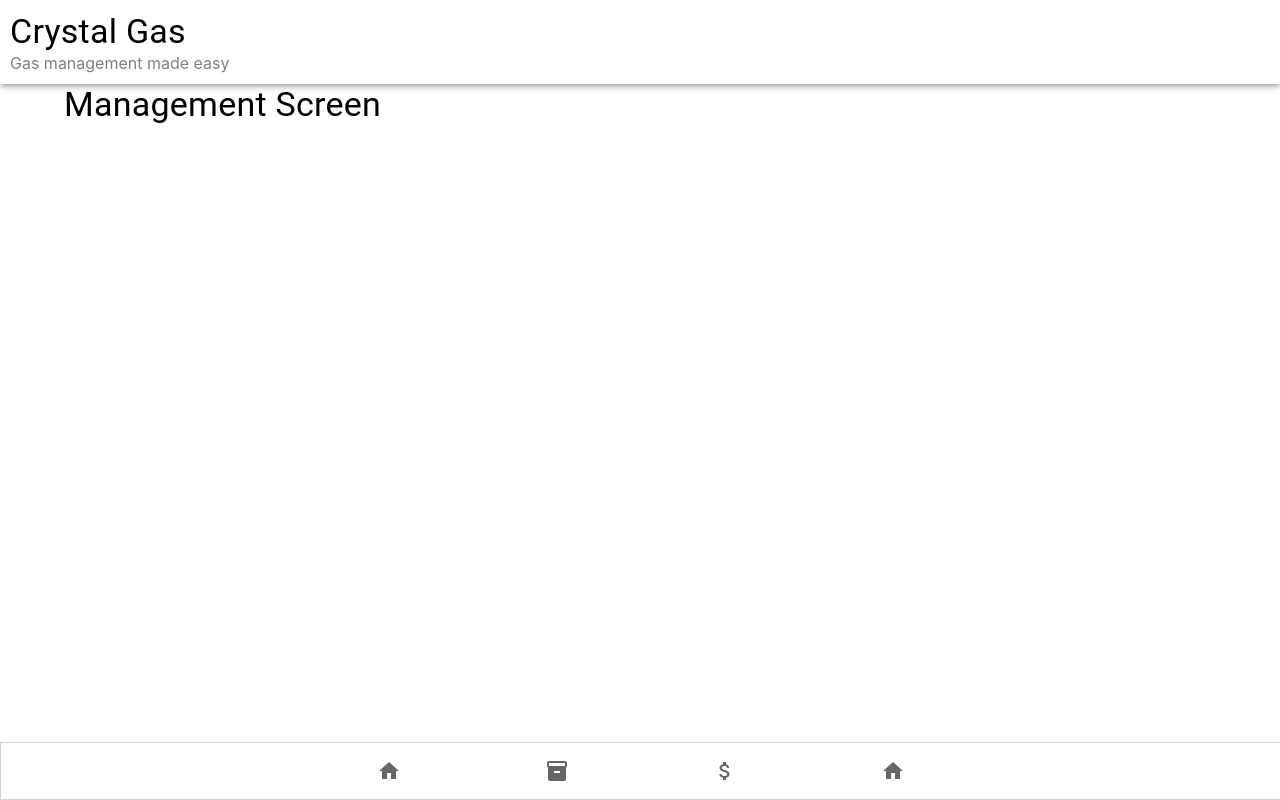
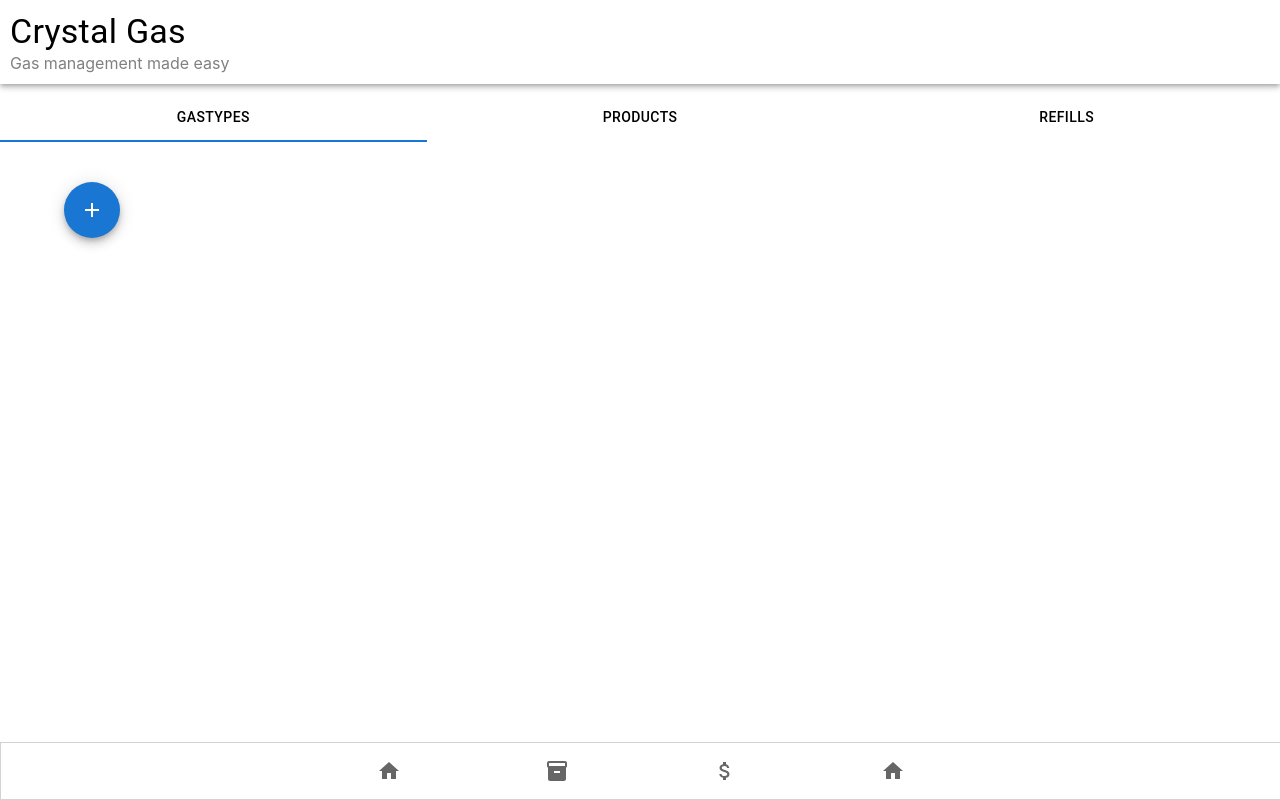
Before and after one commit to iantanui/crystal-gas, a React (Create React App) app: page /management in a window 1280 px wide. Built offline with nearby package versions, Linux system fonts and the light colour scheme.

Commit message:
management

```diff
--- a/src/components/BottomBar/BottomBar.js
+++ b/src/components/BottomBar/BottomBar.js
@@ -17,7 +17,7 @@ const BottomBar = () => {
       <BottomNavigationAction label="Home" value="/" icon={<Home />} />
       <BottomNavigationAction label="Products" value="/products" icon={<Inventory />} />
       <BottomNavigationAction label="Refills" value="/refills" icon={<AttachMoney />} />
-      <BottomNavigationAction label="GasTypes" value="/gasTypes" icon={<Home />} />
+      <BottomNavigationAction label="Manage" value="/management" icon={<Home />} />
     </BottomNavigation>
   );
 };
--- /dev/null
+++ b/src/components/TabPanel.js
@@ -0,0 +1,31 @@
+import React from 'react';
+import PropTypes from 'prop-types';
+import { Box, Typography } from '@mui/material';
+
+const TabPanel = (props) => {
+  const { children, value, index, ...other } = props;
+
+  return (
+    <div
+      role="tabpanel"
+      hidden={value !== index}
+      id={`tabpanel-${index}`}
+      aria-labelledby={`tab-${index}`}
+      {...other}
+    >
+      {value === index && (
+        <Box p={3}>
+          <Typography>{children}</Typography>
+        </Box>
+      )}
+    </div>
+  );
+};
+
+TabPanel.propTypes = {
+  children: PropTypes.node,
+  value: PropTypes.any.isRequired,
+  index: PropTypes.any.isRequired,
+};
+
+export default TabPanel;
--- a/src/pages/ManagementScreen.js
+++ b/src/pages/ManagementScreen.js
@@ -1,10 +1,44 @@
-import React from 'react';
-import { Container, Typography } from '@mui/material';
+import React, { useState } from "react";
+import { Box, Tab, Tabs } from "@mui/material";
+import GasTypeScreen from "./GasTypeScreen";
+import RefillsScreen from "./RefillsScreen";
+import ProductsScreen from "./ProductsScreen";
+import TabPanel from "../components/TabPanel";
 
-const ManagementScreen = () => (
-  <Container>
-    <Typography variant="h4">Management Screen</Typography>
-  </Container>
-);
+const ManagementScreen = () => {
+  const [value, setValue] = useState(0);
+
+  const handleChange = (event, newValue) => {
+    setValue(newValue);
+  };
+
+  return (
+    <Box style={{ marginTop: "10px" }}>
+      <Tabs
+        variant="fullWidth"
+        value={value}
+        onChange={handleChange}
+        aria-label="management tabs"
+        textColor="black"
+        scrollButtons="auto"
+        allowScrollButtonsMobile
+      >
+        <Tab label="GasTypes" />
+        <Tab label="Products" />
+        <Tab label="Refills" />
+      </Tabs>
+
+      <TabPanel value={value} index={0}>
+        <GasTypeScreen />
+      </TabPanel>
+      <TabPanel value={value} index={1}>
+        <RefillsScreen />
+      </TabPanel>
+      <TabPanel value={value} index={2}>
+        <ProductsScreen />
+      </TabPanel>
+    </Box>
+  );
+};
 
 export default ManagementScreen;
```
Also changed, not shown: src/pages/App.js (deleted).
